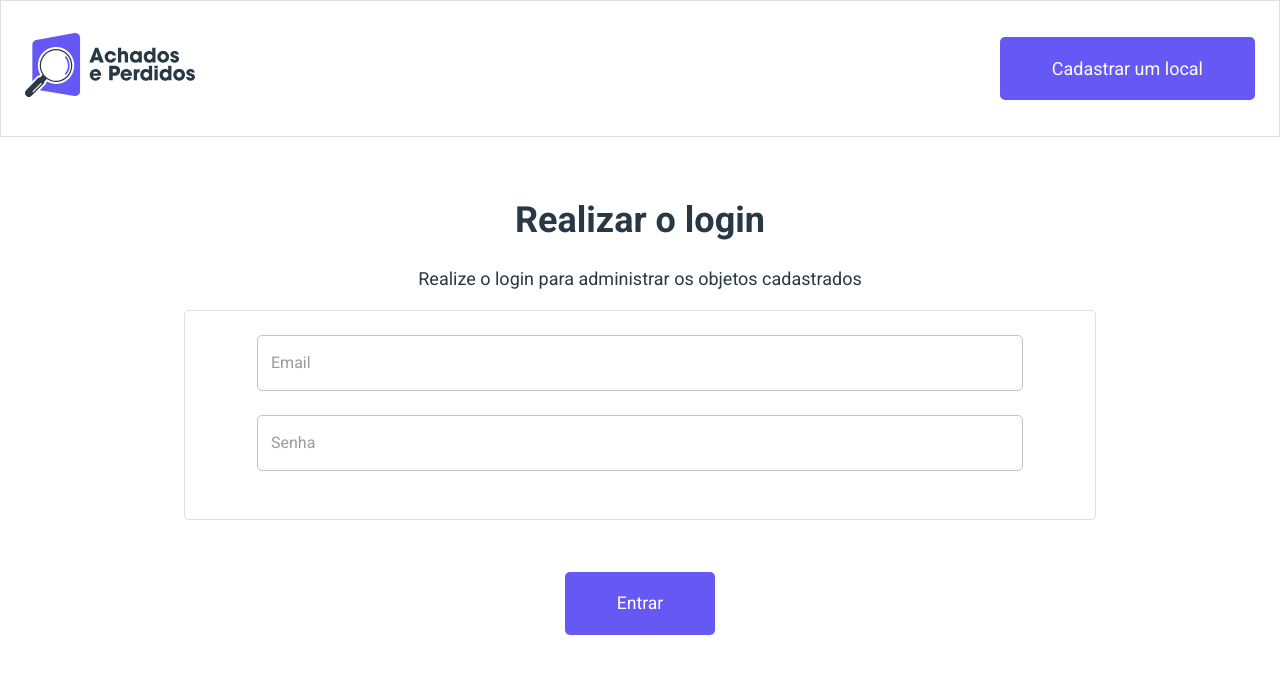
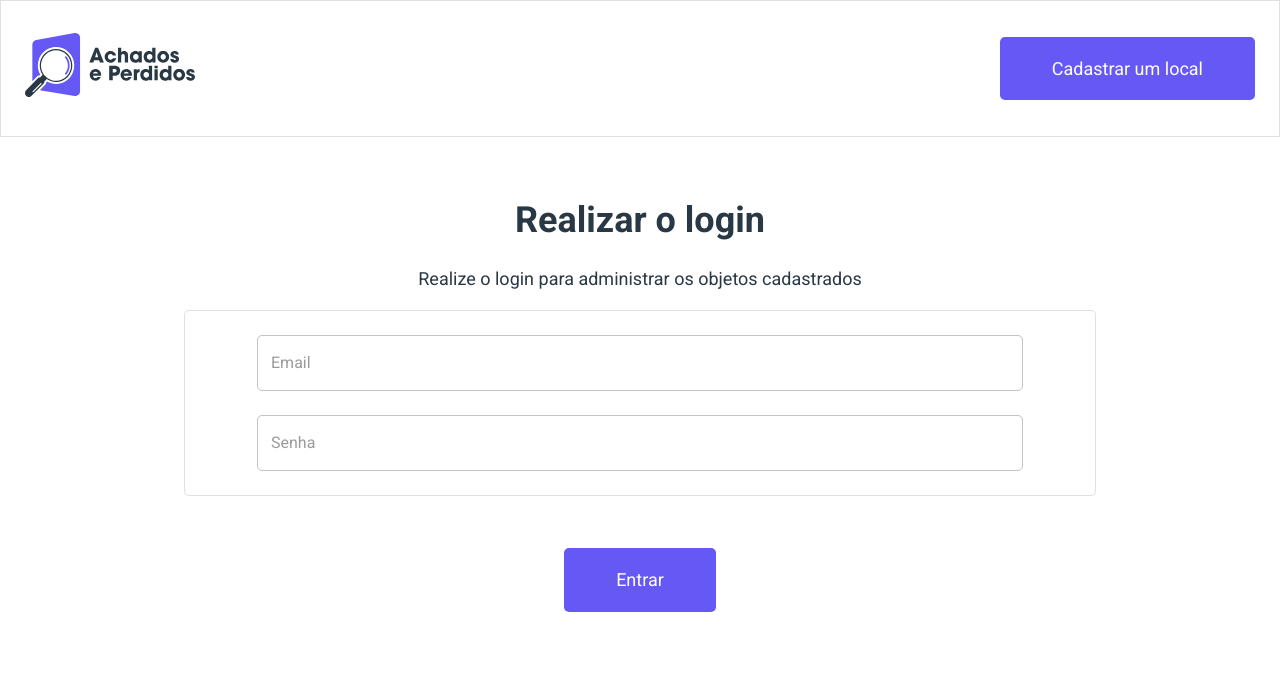
Before and after one commit to mick3211/achados-e-perdidos, a Next.js app: page /login in a window 1280 px wide. Shown: the top 674 px of the page. Built offline with nearby package versions, Linux system fonts and the light colour scheme; no server answers.

Commit message:
correção de erros

```diff
--- a/package.json
+++ b/package.json
@@ -12,6 +12,7 @@
     "@emotion/react": "^11.10.4",
     "@emotion/styled": "^11.10.4",
     "@hookform/resolvers": "^2.9.9",
+    "@mui/icons-material": "^5.10.9",
     "@mui/material": "^5.10.10",
     "@mui/styled-engine-sc": "^5.10.6",
     "axios": "^1.1.3",
--- a/src/pages/login.tsx
+++ b/src/pages/login.tsx
@@ -1,12 +1,6 @@
 import { PageTitle } from '@components/data-dispay/PageTitle/PageTitle';
-import {
-    Container,
-    Paper,
-    TextField,
-    Button,
-    Box,
-    Typography,
-} from '@mui/material';
+import { Button } from '@components/inputs/Button/Button';
+import { Container, TextField, Box, Typography } from '@mui/material';
 import { useLogin } from 'data/hooks/pages/useLogin.page';
 import { GetStaticProps, NextPage } from 'next';
 import { FormContainerStyled } from 'ui/styles/pages/login.styled';
@@ -50,11 +44,12 @@ const LoginPage: NextPage = () => {
                         {...register('password')}
                         error={errors.password !== undefined}
                         helperText={errors.password?.message}
-                        sx={{ mb: 3 }}
                     />
 
                     {errorMessage && (
-                        <Typography color="error">{errorMessage}</Typography>
+                        <Typography sx={{ mt: 3 }} color="error">
+                            {errorMessage}
+                        </Typography>
                     )}
                 </FormContainerStyled>
                 <Box sx={{ textAlign: 'center', mt: 6.5 }}>
--- a/src/ui/components/navigation/Link/Link.tsx
+++ b/src/ui/components/navigation/Link/Link.tsx
@@ -13,7 +13,7 @@ export interface LinkProps {
     next?: NextLinkProps;
     Component?: React.ElementType;
     onClick?: () => void;
-    children: React.ReactElement;
+    children: React.ReactNode;
 }
 
 const Link: React.FC<LinkProps> = ({
--- /dev/null
+++ b/src/ui/components/navigation/UserMenu/UserMenu.styled.ts
@@ -0,0 +1,41 @@
+import { Button } from '@components/inputs/Button/Button';
+import { Menu, MenuItem, styled } from '@mui/material';
+
+export const UserMenuButton = styled(Button)`
+    gap: ${({ theme }) => theme.spacing(2.75)};
+    padding-right: ${({ theme }) => theme.spacing()};
+    padding-left: ${({ theme }) => theme.spacing(1.5)};
+
+    ${({ theme }) => theme.breakpoints.up('md')} {
+        gap: ${({ theme }) => theme.spacing(6)};
+        padding-right: ${({ theme }) => theme.spacing(2.5)};
+        padding-left: ${({ theme }) => theme.spacing(3.5)};
+    }
+`;
+
+export const MenuStyled = styled(Menu)`
+    .MuiList-root {
+        padding: 0;
+
+        .MuiLink-root {
+            text-decoration: none;
+            color: ${({ theme }) => theme.palette.text.primary};
+        }
+    }
+
+    .MuiPaper-root {
+        box-shadow: none;
+        border: 0.5px solid ${({ theme }) => theme.palette.divider};
+    }
+`;
+
+export const MenuItemStyled = styled(MenuItem)`
+    padding: ${({ theme }) => theme.spacing() + ' ' + theme.spacing(3.25)};
+    font-size: 0.75rem;
+    justify-content: center;
+
+    ${({ theme }) => theme.breakpoints.up('md')} {
+        padding: ${({ theme }) => theme.spacing(1.5) + ' ' + theme.spacing(5)};
+        font-size: 1.125rem;
+    }
+`;
--- a/src/ui/themes/light-theme.ts
+++ b/src/ui/themes/light-theme.ts
@@ -32,28 +32,6 @@ const theme = createTheme({
     shape: {
         borderRadius: 5,
     },
-    components: {
-        MuiButton: {
-            styleOverrides: {
-                root: {
-                    textTransform: 'none',
-                    boxShadow: 'none',
-                    fontWeight: 400,
-                    '&:hover': {
-                        boxShadow: 'none',
-                    },
-                },
-                sizeSmall: {
-                    fontSize: '0.7rem',
-                    padding: '8px 14px',
-                },
-                sizeMedium: {
-                    fontSize: '1.1rem',
-                    padding: '16px 52px',
-                },
-            },
-        },
-    },
 });
 
 export default theme;
```
Also changed, not shown: src/pages/objetos.tsx (added, +13 -0 lines), 1 other file (tests, documents, lock files or other folders).
